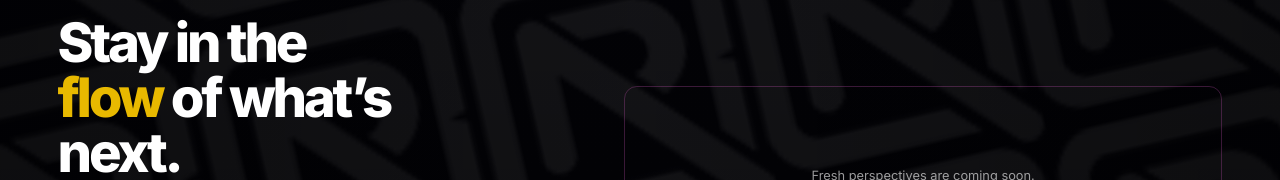
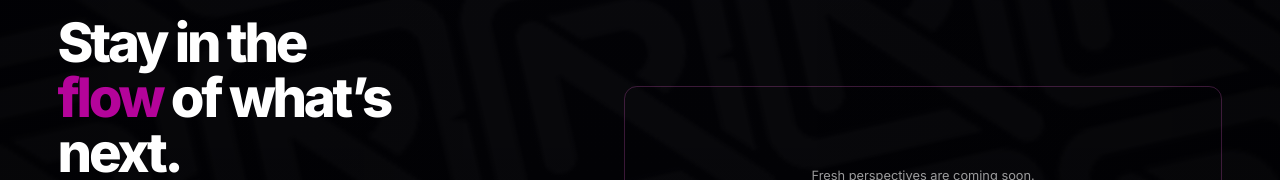
Before and after one commit to TifehKolde/ratsonbase.com, a Next.js app: page /blogs in a window 1280 px wide. Shown: the part 172-352 px from the top of the page. Built offline with nearby package versions, Linux system fonts and the light colour scheme; no server answers.

Commit message:
Refine Insights pattern opacity and brand accent

```diff
--- a/src/app/globals.css
+++ b/src/app/globals.css
@@ -2120,3 +2120,14 @@ body:has(.blog-index-page) header::after {
   .insights-feature-image { aspect-ratio: 1.65; }
   .insights-feature-info { min-height: 112px; }
 }
+
+/* Brand refinement: quieter logo texture and Ratsonbase accent on the hero keyword. */
+.insights-hero-pattern {
+  opacity: .045;
+}
+.insights-hero h1 span {
+  color: #b4049a;
+}
+@media (max-width: 767px) {
+  .insights-hero-pattern { opacity: .04; }
+}
```
